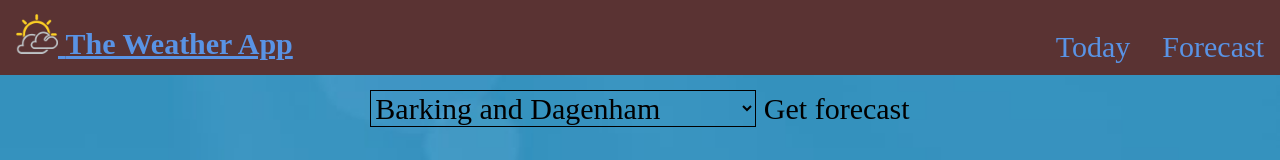
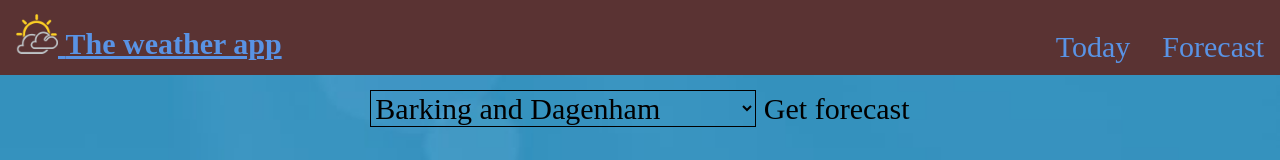
Before and after one commit to annusomayaji/weatherapp, a plain HTML site: page forecast.html in a window 1280 px wide. Shown: the top 160 px of the page. Drawn offline with nearby package versions, Linux system fonts and the light colour scheme.

Commit message:
Update forecast.html

```diff
--- a/forecast.html
+++ b/forecast.html
@@ -15,7 +15,7 @@
 	<nav  id="navigationBar" class="navigation">
 			<a class="icon" onclick="expandfunction()"><i class="fa fa-bars"></i></a>
 			<div>
-			<a class="weather" href="index.html"><img src="images/logo.png" id="logo"/> <strong>The Weather App</strong></a>
+			<a class="weather" href="index.html"><img src="images/logo.png" id="logo"/> <strong>The weather app</strong></a>
 			<a class="forecastWeather"  href="forecast.html">Forecast</a>
 			<a href="index.html" >Today</a>
 			</div>
```
